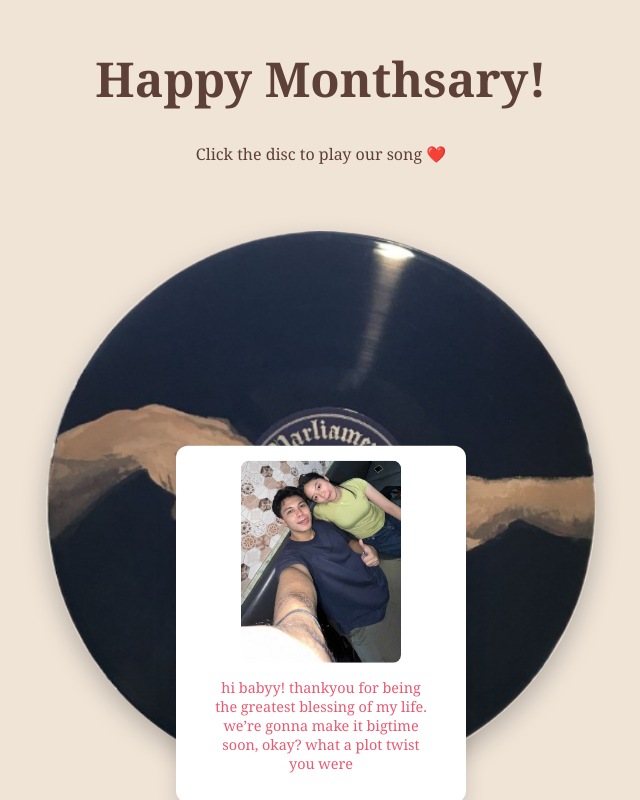
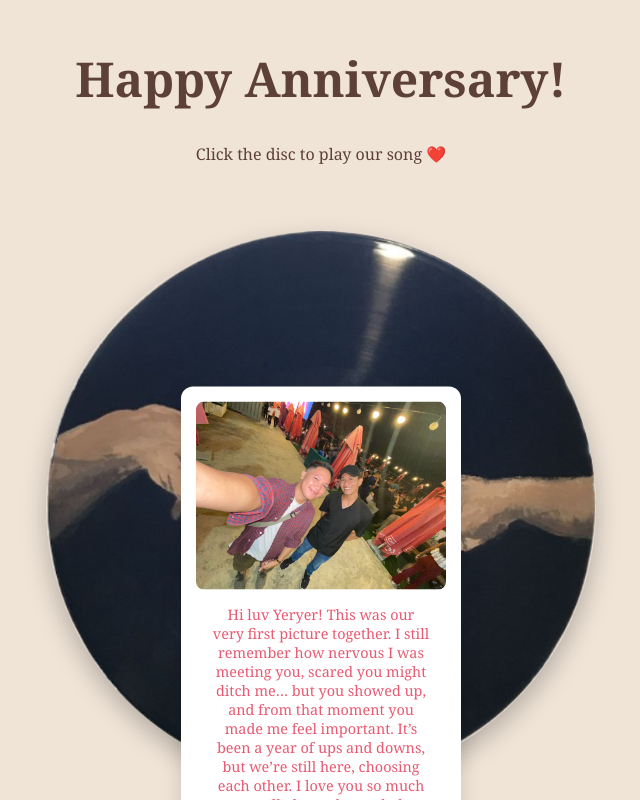
Before and after one commit to Limlim-12/Love-Disc, a plain HTML site: page index.html in a window 1280 px wide. Shown: the whole page, without its empty margins (319-959 px from the left). Drawn offline with Linux system fonts and the light colour scheme.

Commit message:
LimYer Anniversary

```diff
--- a/index.html
+++ b/index.html
@@ -4,14 +4,14 @@
 <head>
     <meta charset="UTF-8">
     <meta name="viewport" content="width=device-width, initial-scale=1.0">
-    <title>Raki&Pachot</title>
+    <title>LimYer</title>
     <link rel="stylesheet" href="style.css">
 </head>
 
 <body>
 
     <header>
-        <h1>Happy Monthsary!</h1>
+        <h1>Happy Anniversary!</h1>
         <p>Click the disc to play our song ❤️</p>
     </header>
 
@@ -22,16 +22,18 @@
 
         <!-- The pop-up container is initially hidden by the 'hidden' class in CSS -->
         <div id="popup-container" class="hidden">
-            <img src="chot.jpg" alt="A photo of the happy couple">
+            <img src="lim.jpg" alt="A photo of the happy couple">
             <p class="message">
-                hi babyy! thankyou for being the greatest blessing of my life. we’re gonna make it bigtime soon, okay?
-                what a plot twist you were
+                Hi luv Yeryer! This was our very first picture together. I still remember how nervous I was meeting you,
+                scared you might ditch me… but you showed up, and from that moment you made me feel important.
+                It’s been a year of ups and downs, but we’re still here, choosing each other. I love you so much — you’ll always be my
+                baby, Yeryer. ❤️
             </p>
         </div>
     </main>
 
     <!-- The audio element is not visible on the page -->
-    <audio id="our-song" src="song.mp3" preload="auto"></audio>
+    <audio id="our-song" src="bad.mp3" preload="auto"></audio>
 
     <!-- The 'defer' attribute ensures the script runs after the page has loaded -->
     <script src="script.js" defer></script>
--- a/style.css
+++ b/style.css
@@ -154,7 +154,7 @@ h1 {
     transform: translate(-50%, -50%);
     width: 85%;
     /* Flexible width for different phone sizes */
-    max-width: 260px;
+    max-width: 250px;
     /* A clean max-width for the container */
     background-color: #ffffff;
     padding: 15px;
@@ -166,7 +166,7 @@ h1 {
 }
 
 #popup-container img {
-    max-width: 160px;
+    max-width: 250px;
     /* Image sized nicely within the container */
     border-radius: 8px;
 }
```
Also changed, not shown: lim.jpg (added), 1 other file.
